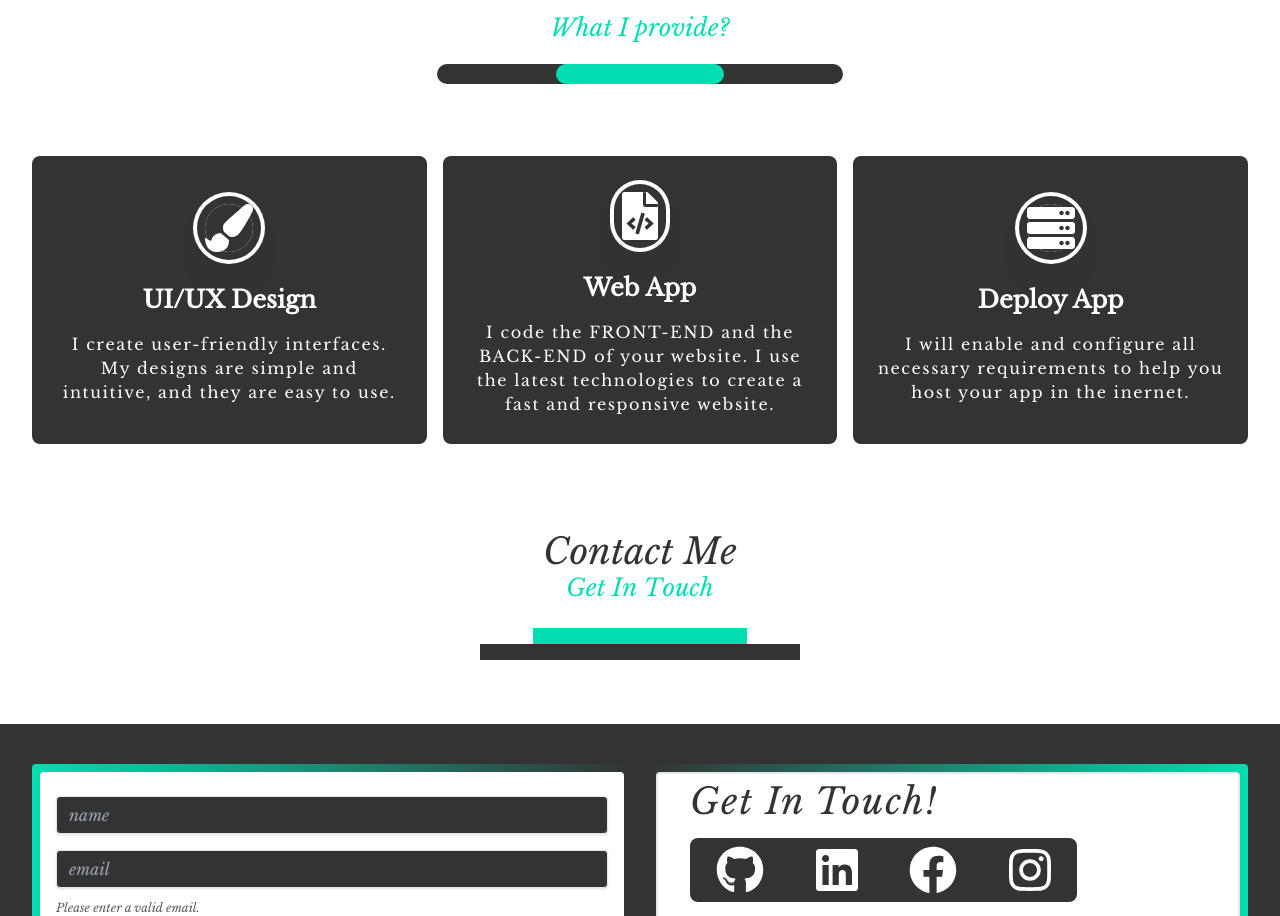
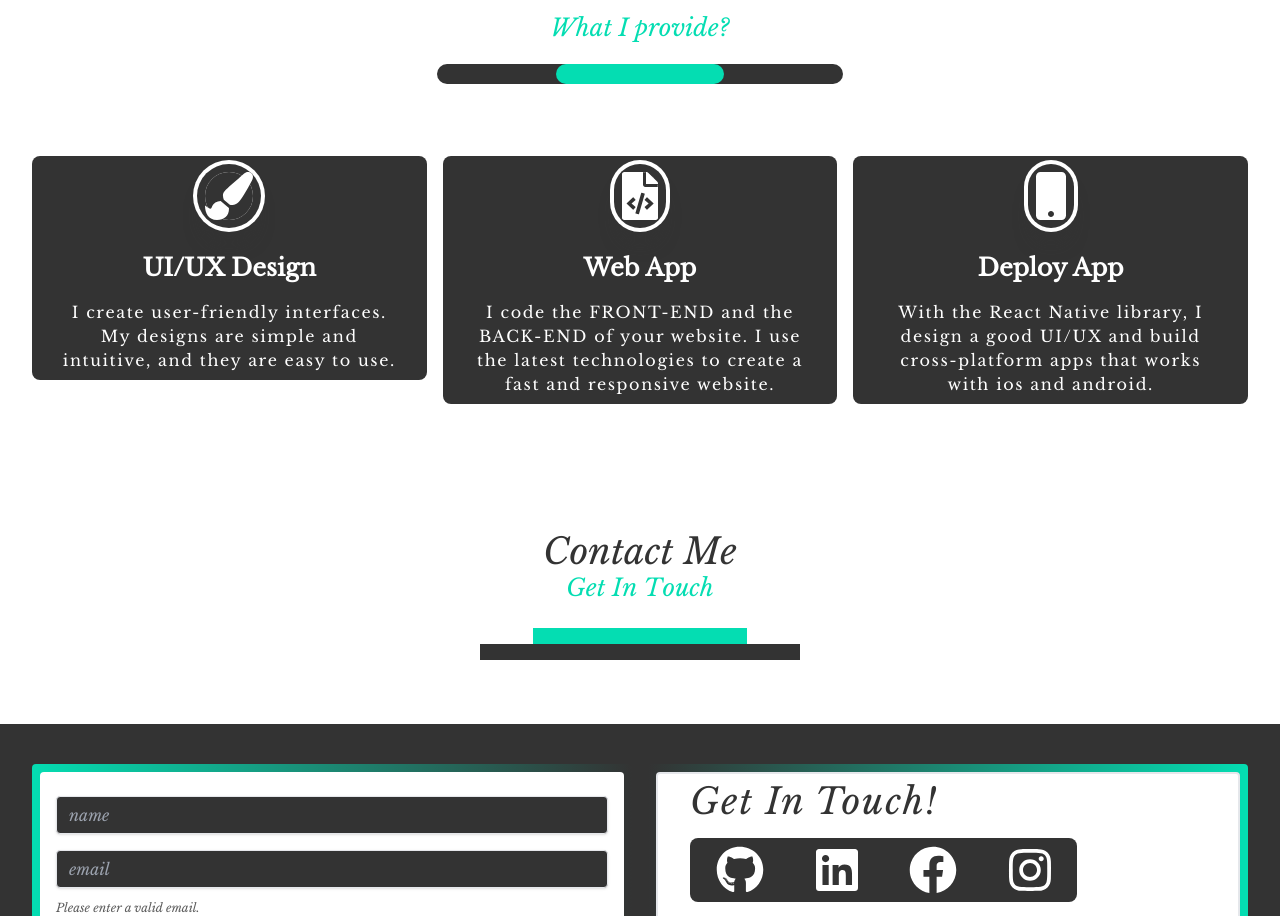
Before and after one commit to abdouakhad/portfolio, a Next.js app: page / in a window 1280 px wide. Shown: the part 1989-2905 px from the top of the page. Built offline with nearby package versions, Linux system fonts and the light colour scheme.

Commit message:
complete update services

```diff
--- a/components/cards/Social.js
+++ b/components/cards/Social.js
@@ -1,60 +1,60 @@
-import React from 'react'
-import { FontAwesomeIcon } from '@fortawesome/react-fontawesome'
-import Fade from 'react-reveal/Fade'
+import React from "react"
+import { FontAwesomeIcon } from "@fortawesome/react-fontawesome"
+import Fade from "react-reveal/Fade"
 
-import Image from 'next/image'
-import Link from 'next/link'
+import Image from "next/image"
+import Link from "next/link"
 const Social = () => {
   return (
     <>
-      <div className='my-4 bg-marron py-2 flex justify-around xs:w-9/12 w-11/12 rounded-lg'>
-        <Link href='https://github.com/abdouakhad'>
-          <a className='transition transform ease-in-out duration-500 hover:scale-110 '>
-            <FontAwesomeIcon icon={['fab', 'github']} color='white' size='3x' />
+      <div className="my-4 bg-marron py-2 flex justify-around xs:w-9/12 w-11/12 rounded-lg">
+        <Link href="https://github.com/abdouakhad">
+          <a className="transition transform ease-in-out duration-500 hover:scale-110 ">
+            <FontAwesomeIcon icon={["fab", "github"]} color="white" size="3x" />
           </a>
         </Link>
 
-        <Link href='https://www.linkedin.com/in/abdoul-akhad-top-a49957195/'>
-          <a className='transition transform ease-in-out duration-500 hover:scale-110'>
+        <Link href="https://www.linkedin.com/in/abdoul-akhad-top-a49957195/">
+          <a className="transition transform ease-in-out duration-500 hover:scale-110">
             <FontAwesomeIcon
-              icon={['fab', 'linkedin']}
-              color='white'
-              size='3x'
+              icon={["fab", "linkedin"]}
+              color="white"
+              size="3x"
             />
           </a>
         </Link>
 
-        <Link href='/'>
-          <a className='transition transform ease-in-out duration-500 hover:scale-110'>
+        <Link href="https://www.facebook.com/abdouahat.top">
+          <a className="transition transform ease-in-out duration-500 hover:scale-110">
             <FontAwesomeIcon
-              icon={['fab', 'facebook']}
-              color='white'
-              size='3x'
+              icon={["fab", "facebook"]}
+              color="white"
+              size="3x"
             />
           </a>
         </Link>
 
-        <Link href='/'>
-          <a className='transition transform ease-in-out duration-500 hover:scale-110'>
+        <Link href="https://www.instagram.com/mr_a_top/">
+          <a className="transition transform ease-in-out duration-500 hover:scale-110">
             <FontAwesomeIcon
-              icon={['fab', 'instagram']}
-              color='white'
-              size='3x'
+              icon={["fab", "instagram"]}
+              color="white"
+              size="3x"
             />
           </a>
         </Link>
       </div>
 
-      <div className='relative md:w-full rounded'>
+      <div className="relative md:w-full rounded">
         <Image
-          className='rounded  bg-marron'
-          src='/email2.png'
-          width='620px'
-          height='200px'
+          className="rounded  bg-marron"
+          src="/email2.png"
+          width="620px"
+          height="200px"
           priority
-          objectFit='cover'
-          alt='email'
-          objectPosition='center center'
+          objectFit="cover"
+          alt="email"
+          objectPosition="center center"
         />
       </div>
     </>
--- a/components/services.js
+++ b/components/services.js
@@ -1,5 +1,4 @@
 import React from "react"
-import { FontAwesomeIcon } from "@fortawesome/react-fontawesome"
 import { Fade } from "react-awesome-reveal"
 import SingleService from "./services/SingleService"
 const Services = () => {
@@ -19,7 +18,8 @@ const Services = () => {
         </Fade>
       </div>
       <div className="grid md:grid-cols-3 grid-cols-1 hover:gap-y-6 gap-4 ">
-        <Fade cascade duration={2000} direction="left">
+        <div>
+          <Fade cascade duration={1000} direction="left">
             <SingleService
               icon="paint-brush"
               title="UI/UX Design"
@@ -28,7 +28,9 @@ const Services = () => {
               className="mt-5"
             />
           </Fade>
-        <Fade cascade duration={2000} direction="bottom">
+        </div>
+        <div>
+          <Fade cascade duration={1000} direction="bottom">
             <SingleService
               icon="file-code"
               title="Web App"
@@ -36,14 +38,17 @@ const Services = () => {
               className="mt-5"
             />
           </Fade>
-        <Fade cascade duration={2000} direction="right">
+        </div>
+        <div>
+          <Fade cascade duration={1000} direction="right">
             <SingleService
-            icon="server"
+              icon="mobile"
               title="Deploy App"
-            description="I will enable and configure all necessary requirements to help you host your app in the inernet."
+              description="With the React Native library, I  design a good UI/UX and build cross-platform apps that works with ios and android."
               className="mt-5"
             />
           </Fade>
+        </div>
       </div>
     </div>
   )
--- a/pages/_app.js
+++ b/pages/_app.js
@@ -17,6 +17,7 @@ import {
   faHistory,
   faIcons,
   faCircle,
+  faMobile,
   faBasketballBall,
   faServer,
   faCode,
@@ -39,6 +40,7 @@ library.add(
   faHistory,
   faIcons,
   faCircle,
+  faMobile,
   faBasketballBall,
   faDeploydog,
   faServer,
```
Lines whose indentation alone changed are shown as unchanged.
